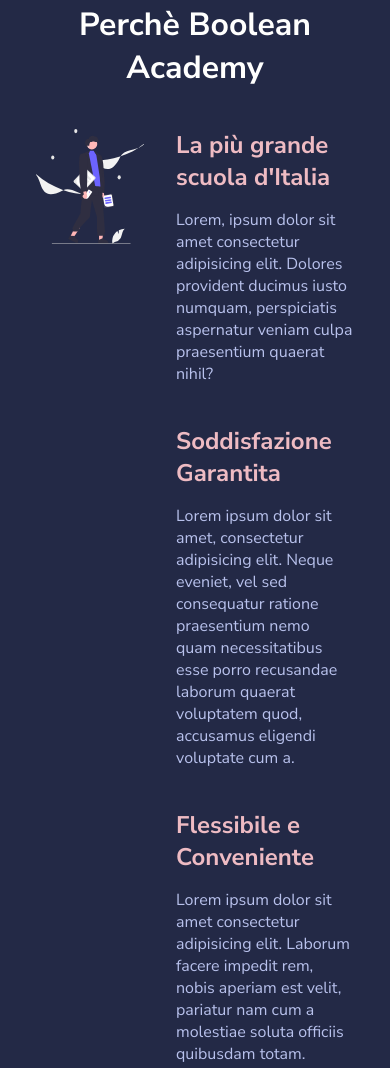
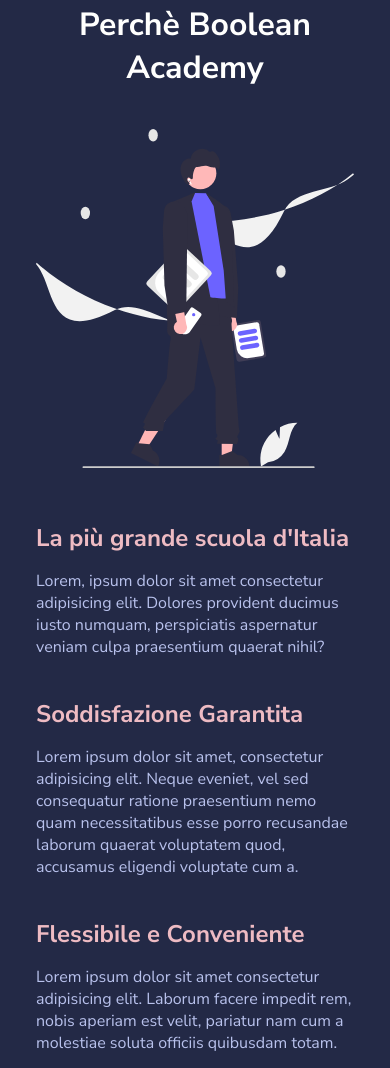
Before and after one commit to Soficius/html-css-resp-wannabe, a plain HTML site: page index.html in a window 390 px wide. Shown: the part 2273-3341 px from the top of the page. Drawn offline with Linux system fonts and the light colour scheme.

Commit message:
correction class .why-us col

```diff
--- a/css/file.css
+++ b/css/file.css
@@ -12,7 +12,10 @@
     .row{
         flex-wrap: wrap;
     }
-    .lessons .col,.steps .col {
+    .lessons .col,.steps .col, .why-us .col {
         width: 100%;
     }
+    .why-us .col {
+        margin-bottom: 3rem;
+    }
 }
```
